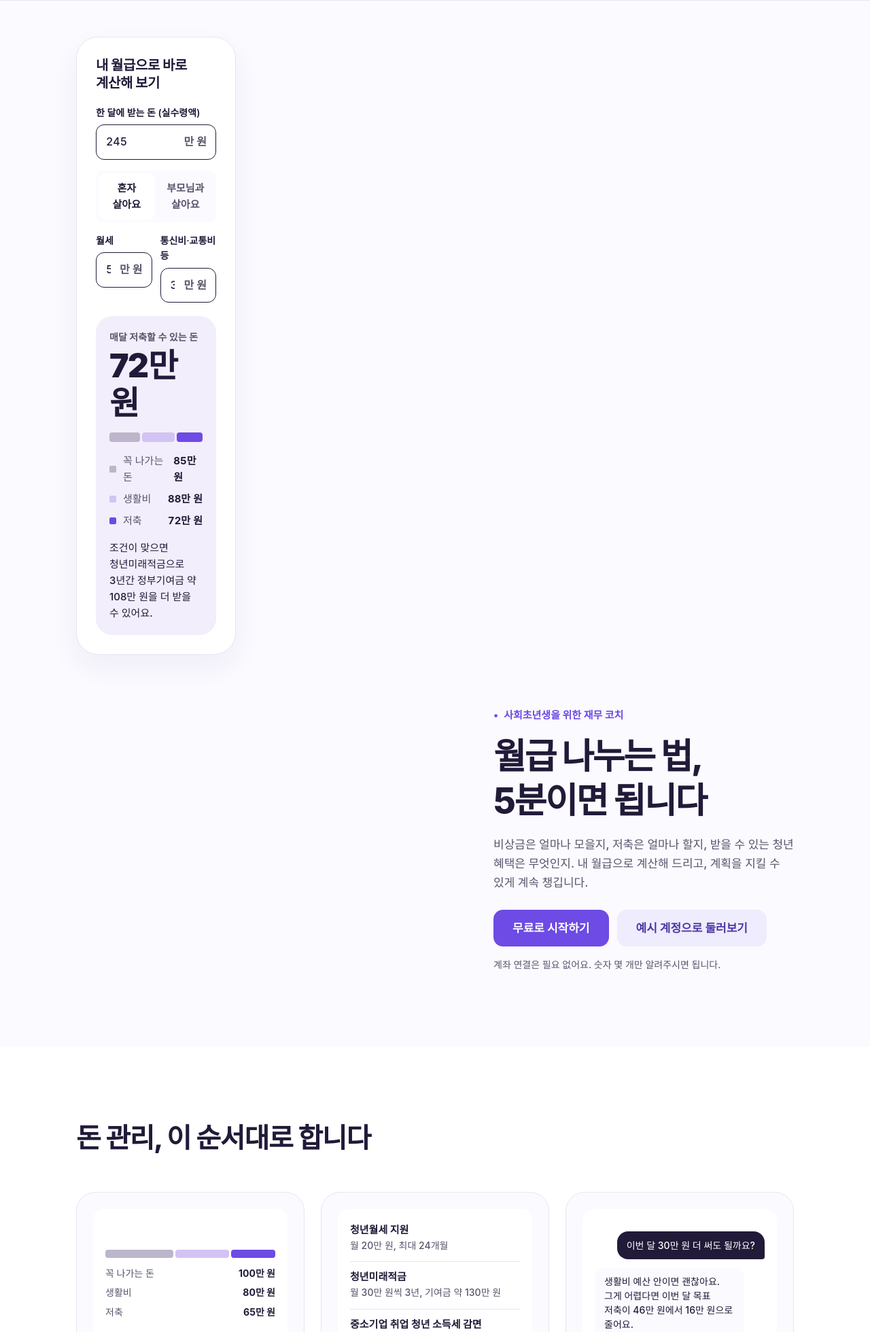
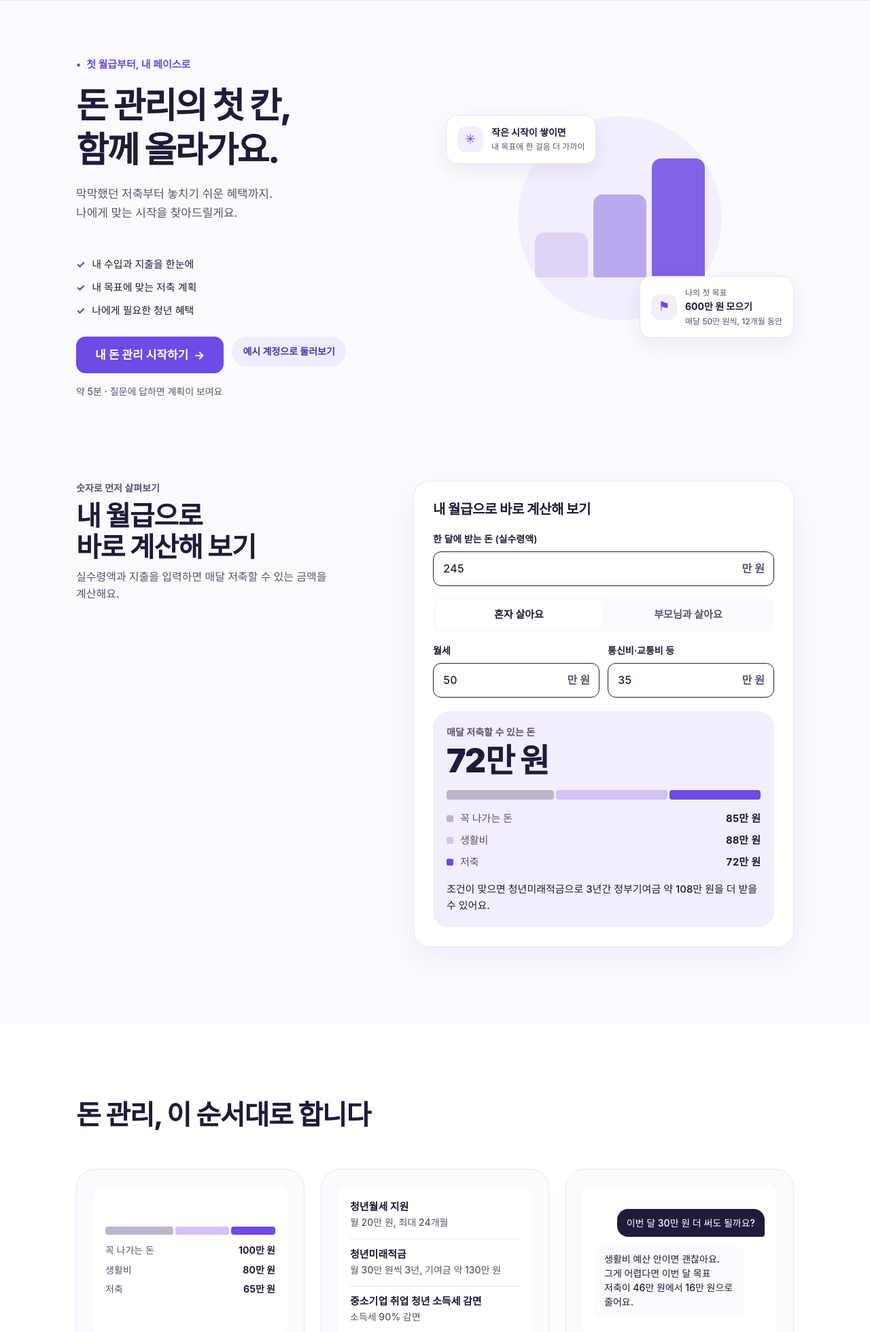
Before and after one commit to PSHUN03/Codyssey-M3-1, a FastAPI app: page / in a window 1280 px wide. Shown: the part 72-2031 px from the top of the page at 68% size. Run offline with FastAPI, Linux system fonts and the light colour scheme; some web fonts are replaced.

Commit message:
feat: rebuild landing onboarding and benefits layouts

```diff
--- a/app/routers/pages.py
+++ b/app/routers/pages.py
@@ -65,8 +65,20 @@ def benefits_page(request: Request, user: User = Depends(require_onboarded)):
     groups: dict[str, list] = {status: [] for status in eligibility.STATUS_LABELS}
     for m in _matches(user):
         groups[m.status].append(m)
-    return render(request, "benefits.html", user=user, groups=groups, labels=eligibility.STATUS_LABELS,
-                  meta=repository.meta())
+    policies_by_id = {policy["id"]: policy for policy in repository.all_policies()}
+    category_order = {"주거": 0, "자산형성": 1, "취업": 2}
+    benefit_matches = [match for status_matches in groups.values() for match in status_matches]
+    benefit_matches.sort(key=lambda match: (
+        category_order.get(policies_by_id.get(match.policy_id, {}).get("category", ""), 3),
+        eligibility.STATUS_ORDER[match.status],
+        match.name,
+    ))
+    selected_match = benefit_matches[0] if benefit_matches else None
+    selected_policy = policies_by_id.get(selected_match.policy_id) if selected_match else None
+    return render(request, "benefits.html", user=user, benefit_matches=benefit_matches,
+                  groups=groups, labels=eligibility.STATUS_LABELS, meta=repository.meta(),
+                  selected_match=selected_match, selected_policy=selected_policy,
+                  policies_by_id=policies_by_id)
 
 
 @router.get("/benefits/{policy_id}")
--- a/app/static/js/app.js
+++ b/app/static/js/app.js
@@ -131,6 +131,12 @@ function initOnboarding() {
   let questions = [], answers = {}, current = 0, view = "question", editing = false;
 
   const has = (key) => Object.prototype.hasOwnProperty.call(answers, key);
+  const stages = [
+    { label: "내 수입 알아보기", keys: new Set(["age", "employment_type", "company_size", "monthly_income", "annual_income"]) },
+    { label: "내 지출 살펴보기", keys: new Set(["housing_type", "rent", "fixed_costs", "has_debt", "debt_total", "debt_monthly", "savings", "saving_monthly"]) },
+    { label: "저축 목표 정하기", keys: new Set(["region", "goal"]) },
+  ];
+  const stageIndex = (q) => Math.max(0, stages.findIndex((stage) => stage.keys.has(q.key)));
   const byKey = (key) => questions.find((q) => q.key === key);
   const isVisible = (q) => !q.when || Object.entries(q.when).every(([k, vals]) => vals.includes(answers[k]));
   const visible = () => questions.filter(isVisible);
@@ -144,9 +150,19 @@ function initOnboarding() {
       back.classList.remove("is-hidden");
       return;
     }
-    const pos = list.indexOf(questions[current]);
-    bar.style.width = `${(pos / list.length) * 100}%`;
-    count.textContent = `${pos + 1} / ${list.length}`;
+    const q = questions[current];
+    const pos = list.indexOf(q);
+    const stage = stageIndex(q);
+    const inStage = list.filter((item) => stageIndex(item) === stage);
+    const stagePos = Math.max(0, inStage.indexOf(q));
+    const progress = (stage + (stagePos + 1) / Math.max(inStage.length, 1)) / stages.length;
+    bar.style.width = `${progress * 100}%`;
+    count.textContent = `${stages[stage].label} ${stage + 1}/3`;
+    document.querySelectorAll(".ob-steps li").forEach((item, index) => {
+      item.classList.toggle("is-current", index === stage);
+      if (index === stage) item.setAttribute("aria-current", "step");
+      else item.removeAttribute("aria-current");
+    });
     back.classList.toggle("is-hidden", pos === 0 && view === "question");
   }
 
--- a/app/templates/landing.html
+++ b/app/templates/landing.html
@@ -9,19 +9,36 @@
 {% block main %}
 <main id="main">
   <section class="hero">
-    <div class="wrap hero-grid">
-      <div class="hero-copy">
-        <p class="eyebrow">사회초년생을 위한 재무 코치</p>
-        <h1 class="display">월급 나누는 법,<br>5분이면 됩니다</h1>
-        <p class="lead">비상금은 얼마나 모을지, 저축은 얼마나 할지, 받을 수 있는 청년 혜택은 무엇인지.
-          내 월급으로 계산해 드리고, 계획을 지킬 수 있게 계속 챙깁니다.</p>
+    <div class="wrap">
+      <div class="hero-shell">
+        <div class="hero-copy">
+          <p class="eyebrow">첫 월급부터, 내 페이스로</p>
+          <h1 class="display">돈 관리의 첫 칸,<br>함께 올라가요.</h1>
+          <p class="lead">막막했던 저축부터 놓치기 쉬운 혜택까지.<br>나에게 맞는 시작을 찾아드릴게요.</p>
+        </div>
+        <div class="hero-art" aria-hidden="true">
+          <div class="art-orbit"></div>
+          <div class="art-bars"><i></i><i></i><i></i></div>
+          <div class="art-note art-note-small"><span class="art-spark">✳</span><span><b>작은 시작이 쌓이면</b><small>내 목표에 한 걸음 더 가까이</small></span></div>
+          <div class="art-note art-note-goal"><span class="art-flag">⚑</span><span><small>나의 첫 목표</small><b>600만 원 모으기</b><small>매달 50만 원씩, 12개월 동안</small></span></div>
+        </div>
+        <ul class="hero-points">
+          <li>내 수입과 지출을 한눈에</li>
+          <li>내 목표에 맞는 저축 계획</li>
+          <li>나에게 필요한 청년 혜택</li>
+        </ul>
         <div class="hero-actions">
-          <a class="btn btn-primary btn-lg" href="/signup">무료로 시작하기</a>
-          <form method="post" action="/demo"><button class="btn btn-secondary btn-lg" type="submit">예시 계정으로 둘러보기</button></form>
+          <a class="btn btn-primary btn-lg" href="/signup">내 돈 관리 시작하기 <span aria-hidden="true">→</span></a>
+          <form method="post" action="/demo"><button class="btn btn-secondary btn-sm" type="submit">예시 계정으로 둘러보기</button></form>
         </div>
-        <p class="hero-note">계좌 연결은 필요 없어요. 숫자 몇 개만 알려주시면 됩니다.</p>
+        <p class="hero-note">약 5분 · 질문에 답하면 계획이 보여요</p>
       </div>
+    </div>
+  </section>
 
+  <section class="section quick-calculator">
+    <div class="wrap quick-calculator-grid">
+      <div><p class="kicker">숫자로 먼저 살펴보기</p><h2 class="section-title">내 월급으로<br>바로 계산해 보기</h2><p class="page-sub">실수령액과 지출을 입력하면 매달 저축할 수 있는 금액을 계산해요.</p></div>
       <div class="card calc" aria-labelledby="calc-title">
         <h2 class="calc-title" id="calc-title">내 월급으로 바로 계산해 보기</h2>
         <form class="calc-form" id="calc-form" novalidate>
--- a/app/templates/onboarding.html
+++ b/app/templates/onboarding.html
@@ -12,9 +12,9 @@
     <h2>내게 맞는 계획,<br>차근차근 만들어요.</h2>
     <p class="ob-aside-copy">입력한 수입과 지출을 바탕으로 실천할 수 있는 목표를 찾아요.</p>
     <ol class="ob-steps">
-      <li><span>1</span><div><strong>내 수입</strong><small>한 달에 들어오는 돈</small></div></li>
-      <li><span>2</span><div><strong>내 지출</strong><small>고정비와 생활비</small></div></li>
-      <li><span>3</span><div><strong>저축 목표</strong><small>금액과 목표 기간</small></div></li>
+      <li data-step="1"><span>1</span><div><strong>내 수입</strong><small>한 달에 들어오는 돈</small></div></li>
+      <li data-step="2"><span>2</span><div><strong>내 지출</strong><small>고정비와 생활비</small></div></li>
+      <li data-step="3"><span>3</span><div><strong>저축 목표</strong><small>금액과 목표 기간</small></div></li>
     </ol>
     <p class="ob-aside-foot">부담 없이, 아는 만큼만 입력해요.</p>
   </aside>
```
Also changed, not shown: app/templates/benefits.html (+30 -15 lines).
